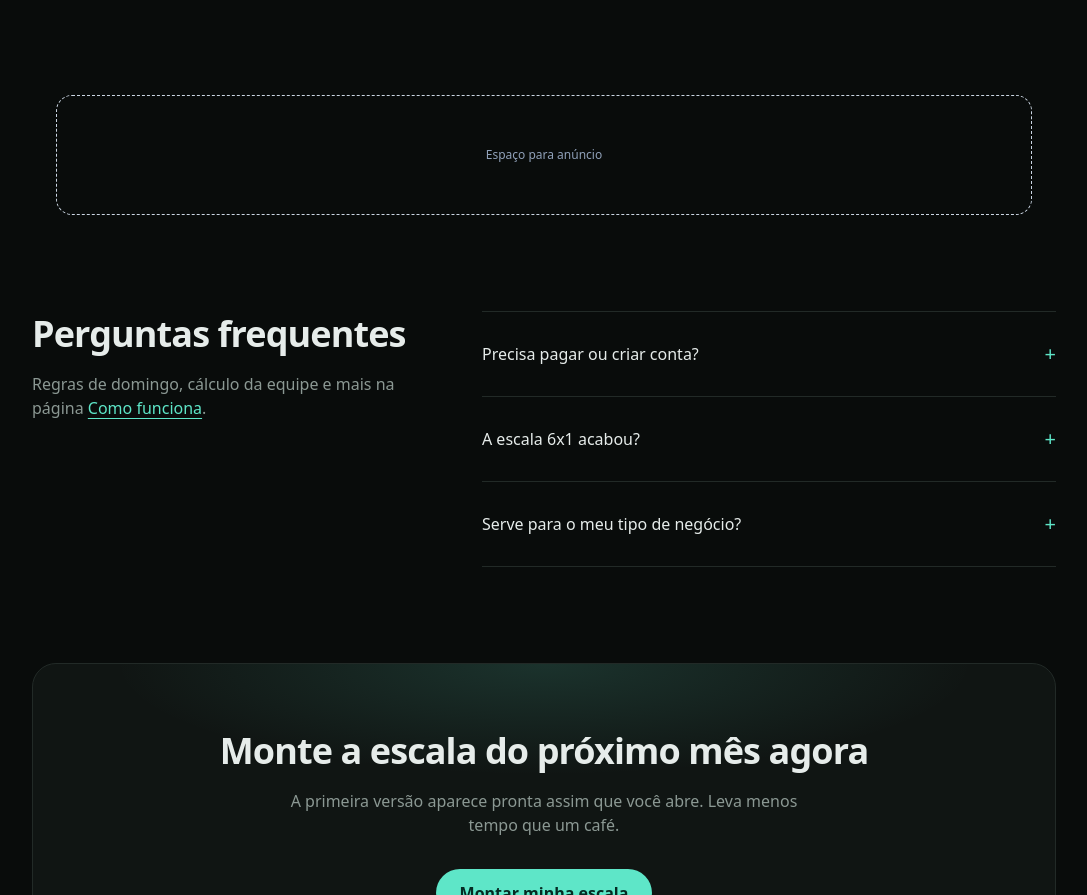
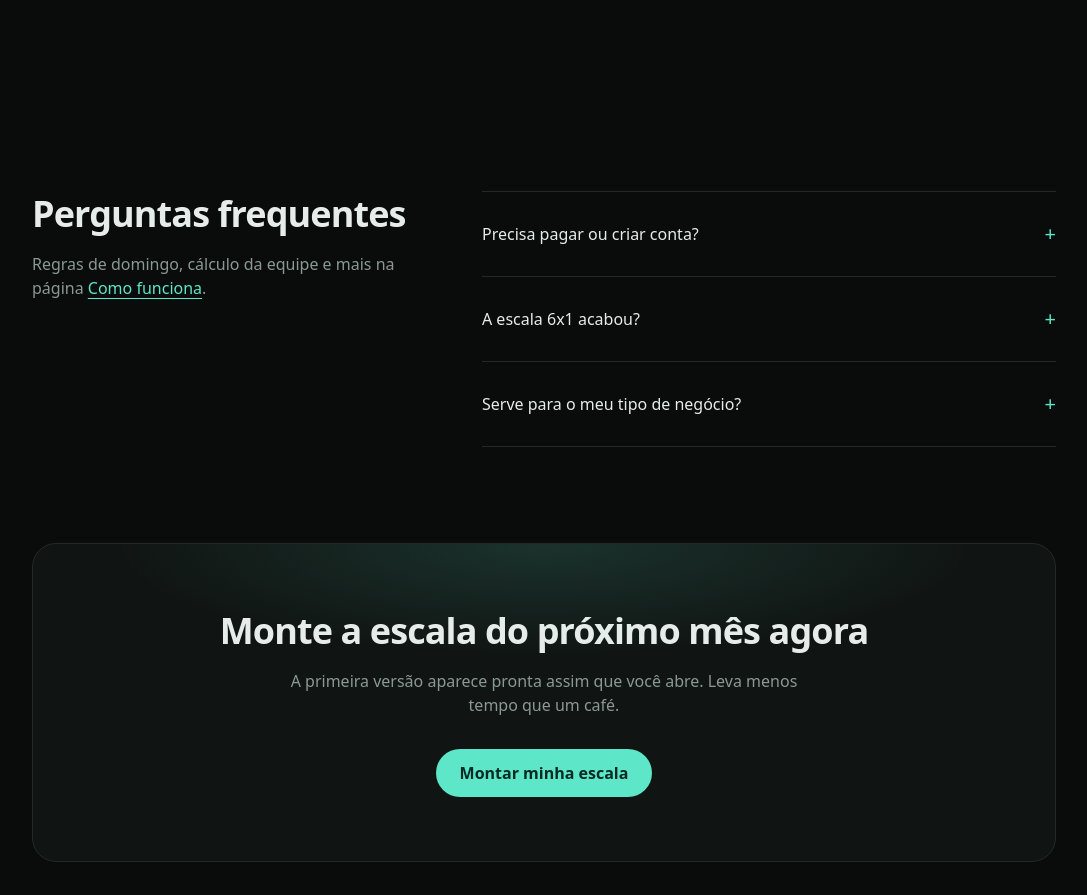
Before and after one commit to GabrielKSB/escala-do-mes, a Next.js app: page / in a window 1280 px wide. Shown: the part 2290-3185 px from the top of the page, without its empty margins (96-1183 px from the left). Built offline with nearby package versions, Linux system fonts and the light colour scheme; no server answers.

Commit message:
Remove o anúncio da landing page
Os anúncios ficam só no gerador, nas páginas de setor e em Como funciona.

```diff
--- a/src/app/page.tsx
+++ b/src/app/page.tsx
@@ -1,7 +1,6 @@
 import { CalendarCheck2, Calculator, MousePointerClick, Repeat, Scale, Send, Sparkles } from "lucide-react";
 import type { Metadata } from "next";
 import Link from "next/link";
-import { AdSlot } from "@/components/AdSlot";
 import { Moldura } from "@/components/Moldura";
 import { PreviaEscala } from "@/components/PreviaEscala";
 import { SETORES } from "@/lib/setores";
@@ -169,10 +168,6 @@ export default function Inicio() {
           </div>
         </section>
 
-        <div className="mx-auto max-w-5xl px-4 sm:px-6">
-          <AdSlot />
-        </div>
-
         <section className="px-4 py-24 sm:px-6">
           <div className="mx-auto grid max-w-5xl gap-10 lg:grid-cols-[1fr_1.4fr]">
             <div>
```
